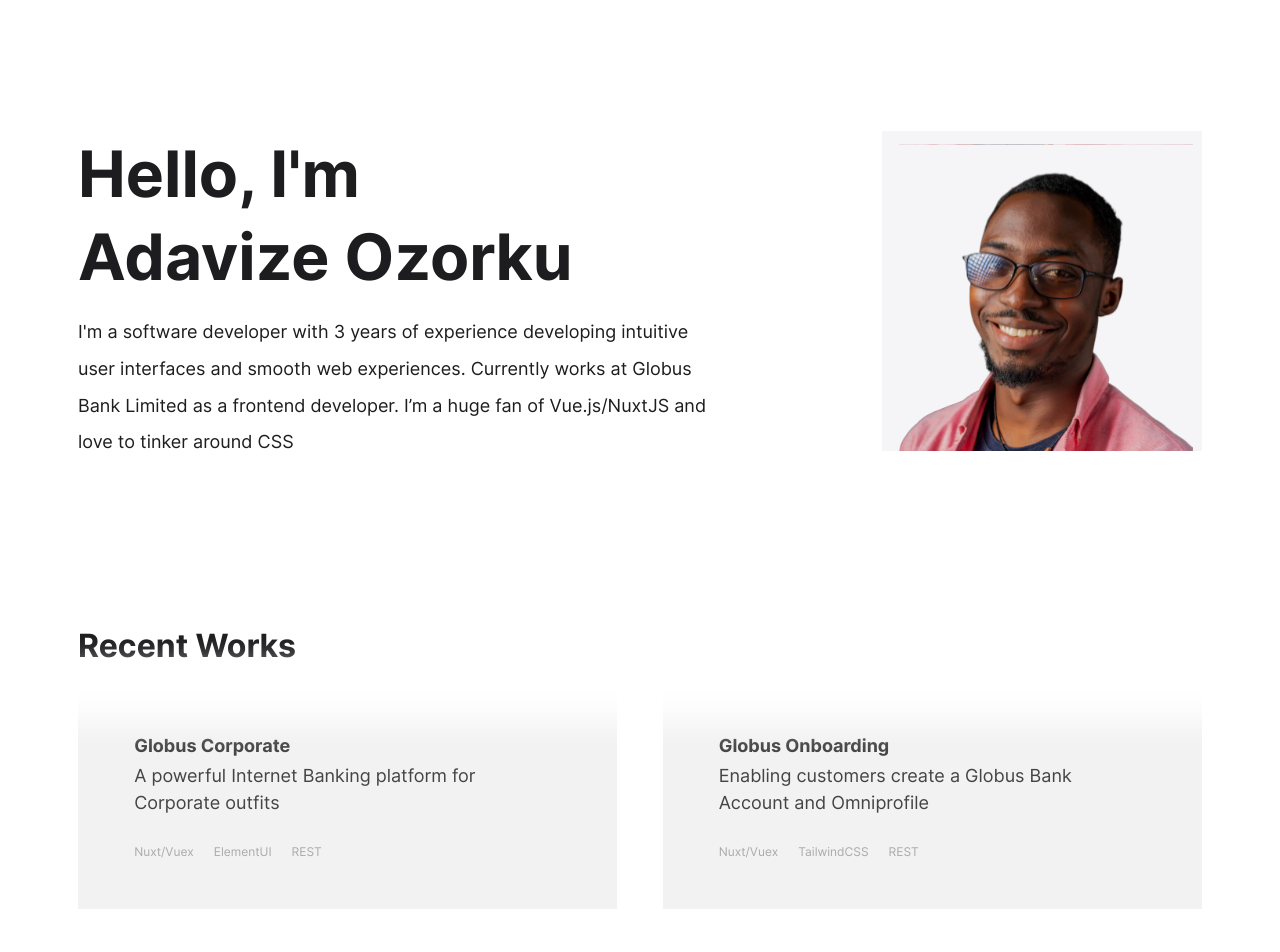
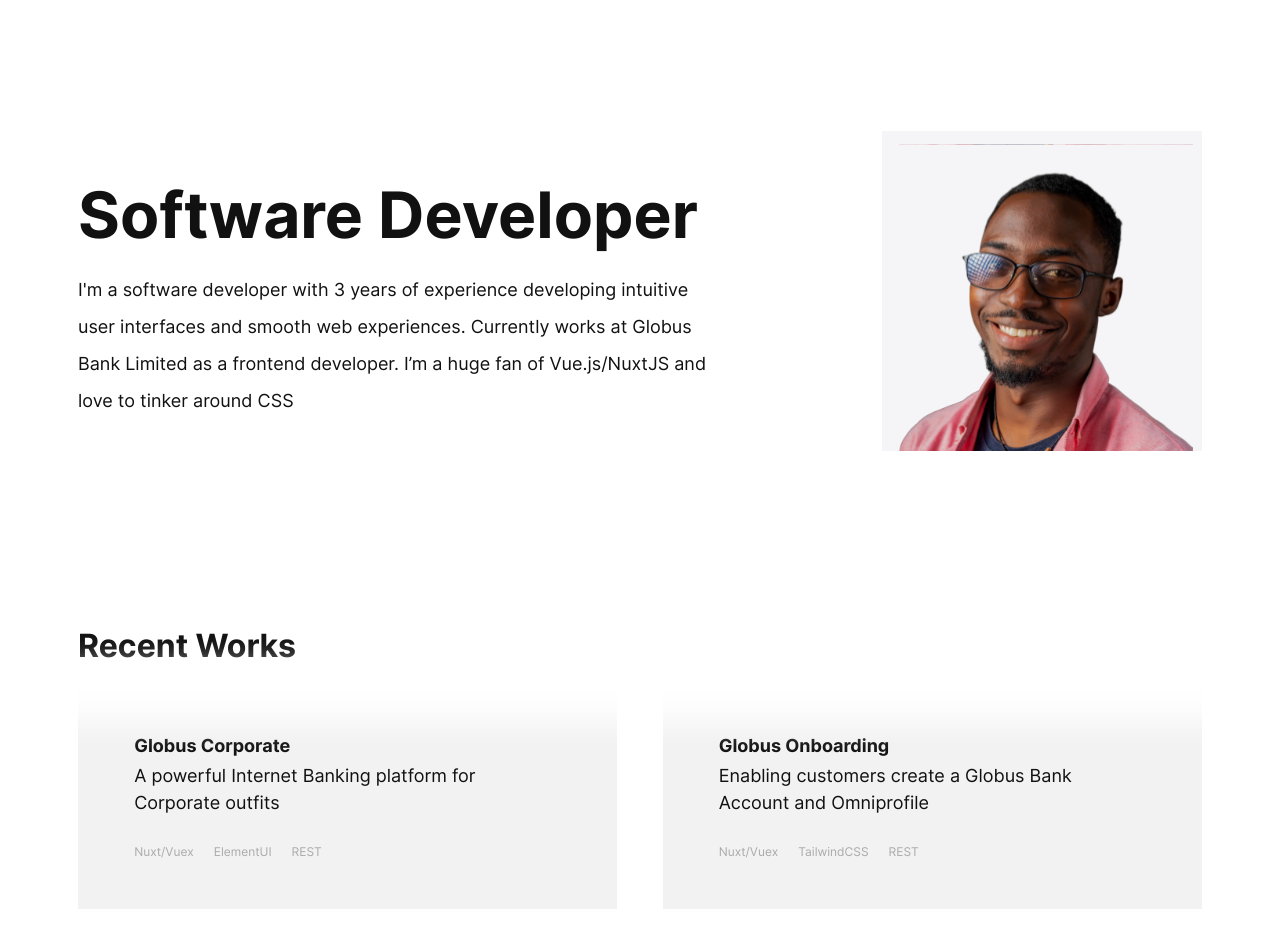
Before and after one commit to ozorku/ozorku-portfolio, a Nuxt app: page / in a window 1280 px wide. Shown: the part 100-1052 px from the top of the page. Built offline with nearby package versions, Linux system fonts and the light colour scheme.

Commit message:
switched color

```diff
--- a/components/Articles.vue
+++ b/components/Articles.vue
@@ -86,7 +86,7 @@ export default {
       flex-direction: column;
       justify-content: space-between;
       cursor: pointer;
-      color: #444;
+      color: #111;
 
       div:nth-child(2) {
         display: flex;
--- a/components/Intro.vue
+++ b/components/Intro.vue
@@ -1,7 +1,7 @@
 <template>
   <div class="intro">
     <div class="intro__aboutme">
-      <h1>Hello, I'm <br />Adavize Ozorku</h1>
+      <h1>Software Developer</h1>
       <p>
         I'm a software developer with 3 years of experience developing intuitive
         user interfaces and smooth web experiences. Currently works at Globus
--- a/components/Recentworks.vue
+++ b/components/Recentworks.vue
@@ -95,7 +95,7 @@ export default {
       display: flex;
       justify-content: space-between;
       align-items: flex-end;
-      color: #444444;
+      color: #111111;
       cursor: pointer;
       text-decoration: none;
 
--- a/layouts/default.vue
+++ b/layouts/default.vue
@@ -15,7 +15,7 @@ body {
   padding: 0;
   line-height: calc(2rem + 0.6 * ((100vw - 20em) / 60));
   overflow-x: hidden;
-  color: #1d1d1f;
+  color: #111111;
 }
 
 p {
```
